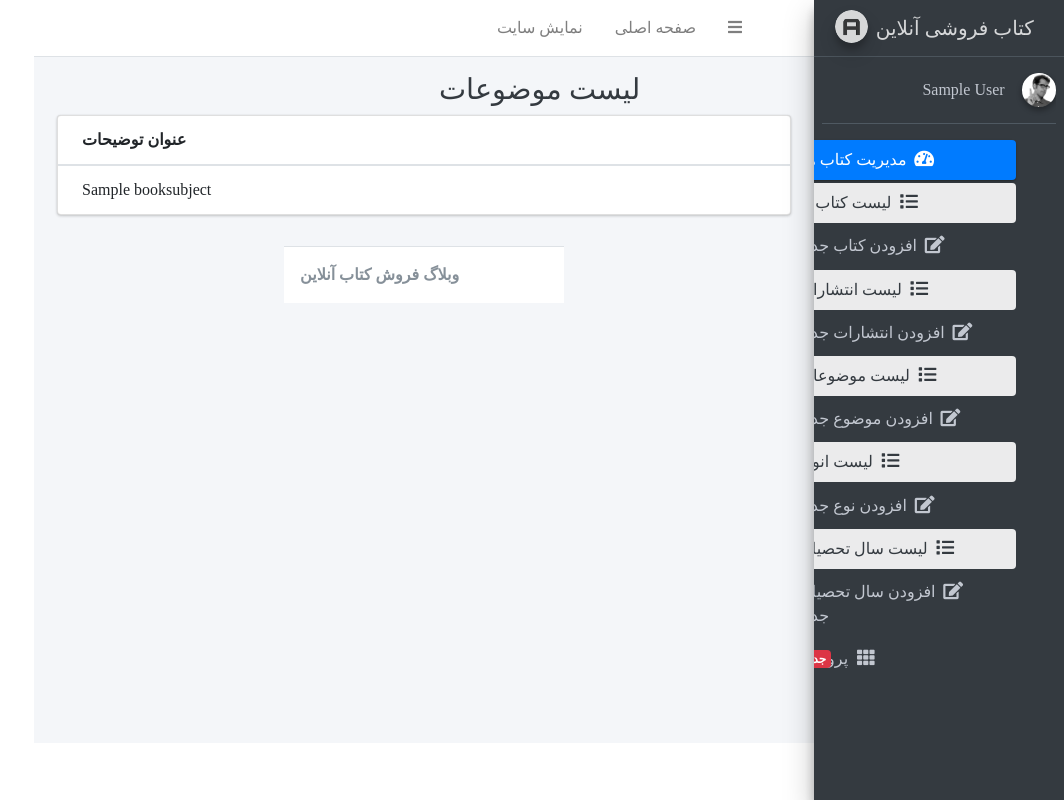
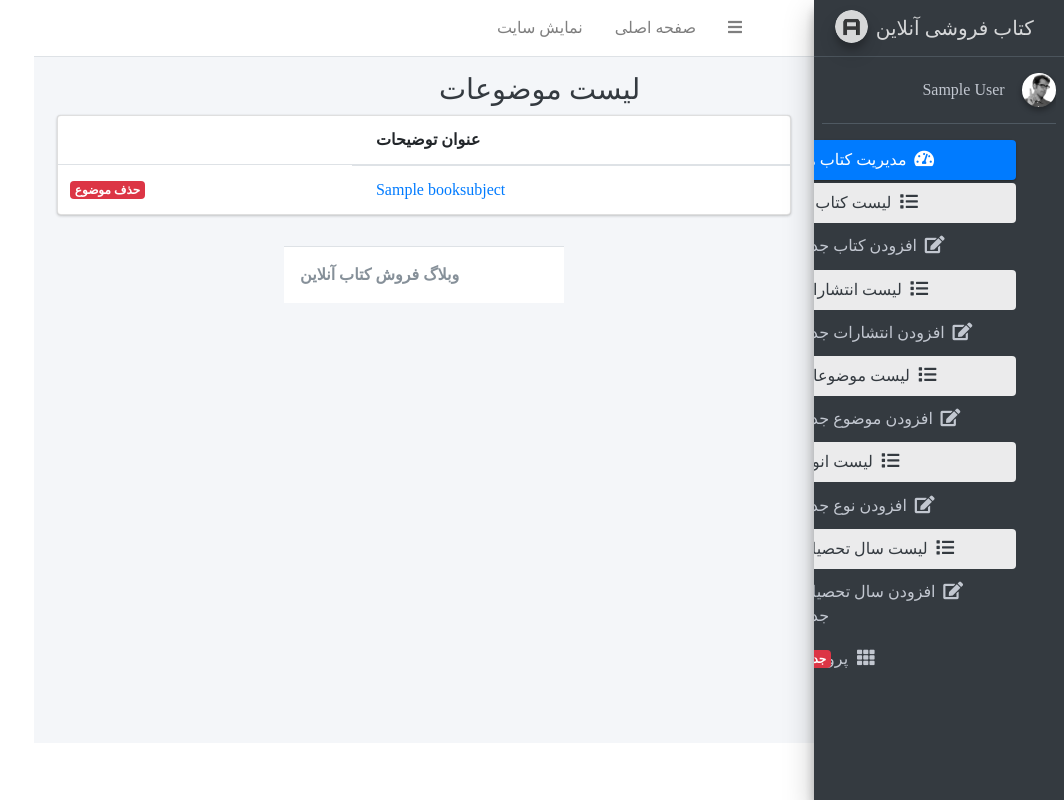
Before and after one commit to hamed-alemoni/online_bookstore, a Django app: page /account/book-subject/list/ in a window 1280 px wide. Shown: the whole page, without its empty margins (216-1280 px from the left). Run offline with Django 3.2, Linux system fonts and the light colour scheme; a user stored in the database is signed in; tables that the repository leaves empty hold one stand-in row (values such as "Sample post"); some libraries are stand-ins or nearby versions; some web fonts are replaced.

Commit message:
add update and delete option for book subject

```diff
--- a/backend/templates/registration/book_subject_list.html
+++ b/backend/templates/registration/book_subject_list.html
@@ -17,7 +17,13 @@
                         <tbody>
                             {% for book in object_list %}
                                 <tr>
-                                <td>{{ book.title }}</td>
+                                <td><a href="{% url 'account:book-subject-update' book.pk %}">{{ book.title }}</a></td>
+                                <td>
+                                    {% if user.is_superuser %}
+                                        <a class="badge badge-danger"
+                                           href="{% url 'account:book-subject-delete'  book.pk %}">حذف موضوع</a>
+                                    {% endif %}
+                                </td>
                                 </tr>
                             {% endfor %}
 
```
